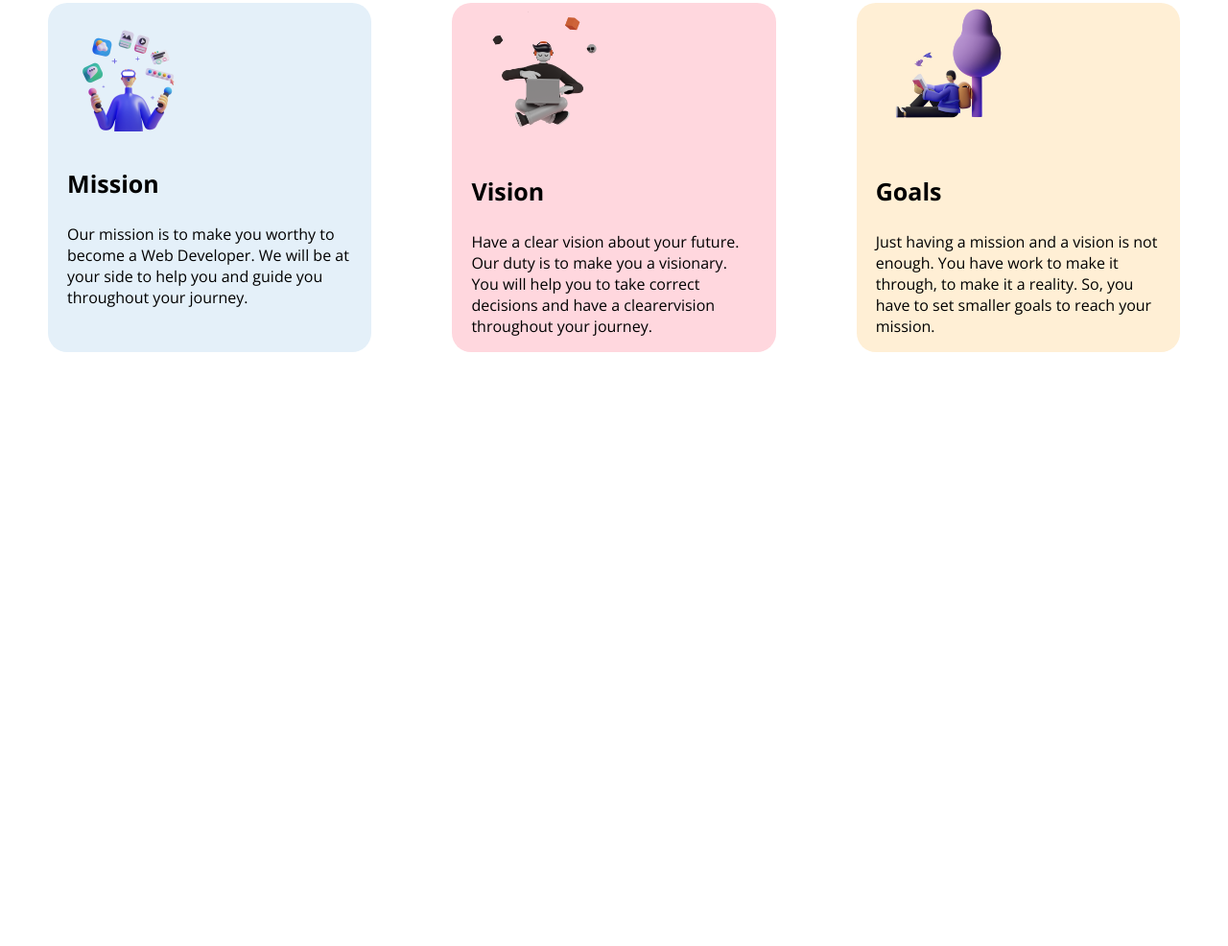
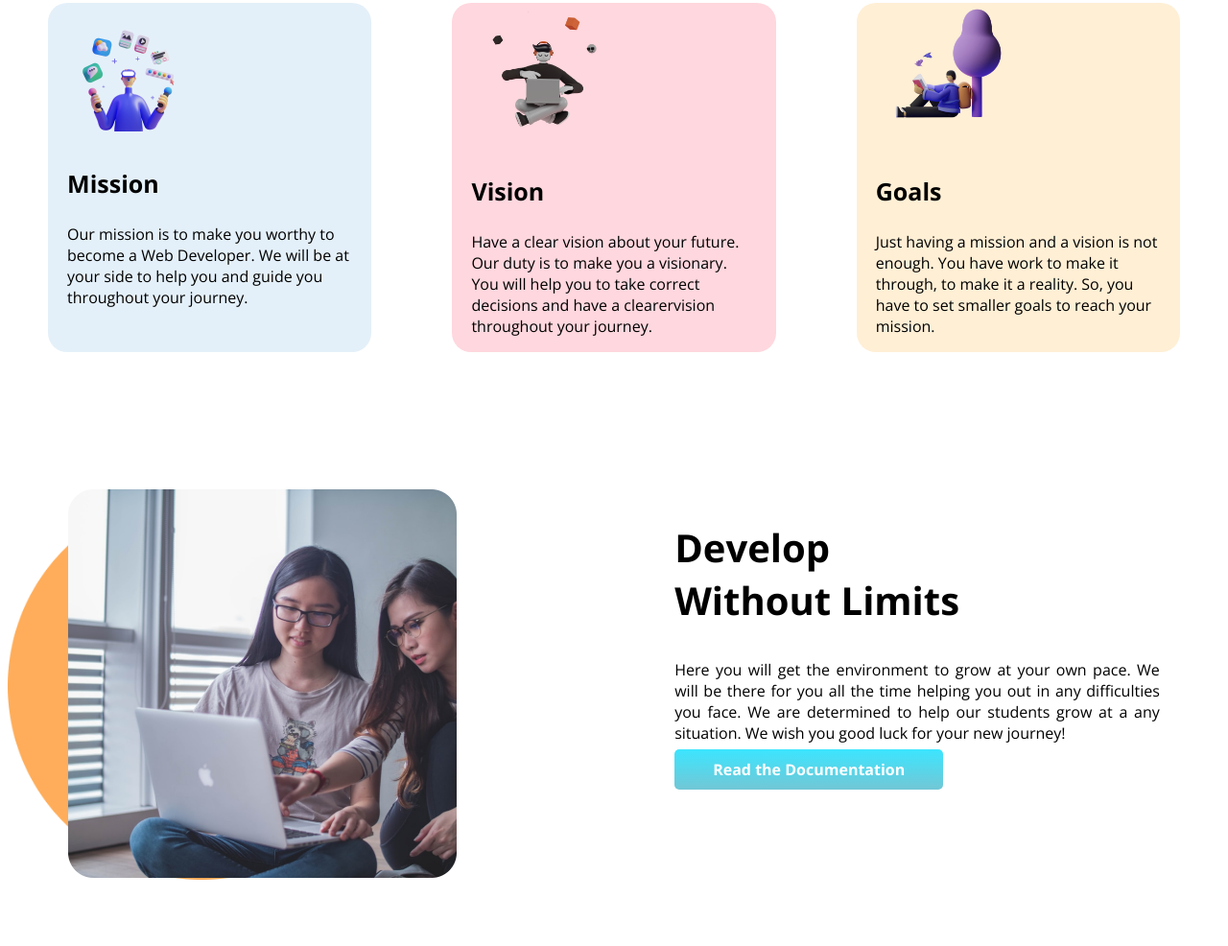
Before and after one commit to rakib099/first-assingnment, a plain HTML site: page index.html in a window 1280 px wide. Shown: the part 670-1656 px from the top of the page at 96% size. Before the commit the page ends 1117 px from the top, so only its background shows below. Drawn offline with nearby package versions, Linux system fonts and the light colour scheme.

Commit message:
section-3 added

```diff
--- a/index.html
+++ b/index.html
@@ -49,6 +49,17 @@
             </div>
         </div>
     </section>
+
+    <section class="sec3-develop flexible-container">
+        <div class="half-width">
+            <img src="images/pictures/coding.png" alt="">
+        </div>
+        <div class="half-width">
+            <h2>Develop<br>Without Limits</h2>
+            <p class="develop-text">Here you will get the environment to grow at your own pace. We will be there for you all the time helping you out in any difficulties you face. We are determined to help our students grow at a any situation. We wish you good luck for your new journey!</p>
+            <a class="link-button" href="#" target="_blank">Read the Documentation</a>
+        </div>
+    </section>
 </body>
 
 </html>
--- a/style.css
+++ b/style.css
@@ -78,3 +78,14 @@ p{
 #goals{
     background-color:papayawhip;
 }
+
+.sec3-develop{
+    background-image: url(images/shapes/shape-1.png);
+    background-repeat: no-repeat;
+    background-size: 32%;
+    background-position: left;
+}
+
+.develop-text{
+    text-align: justify;
+}
```
